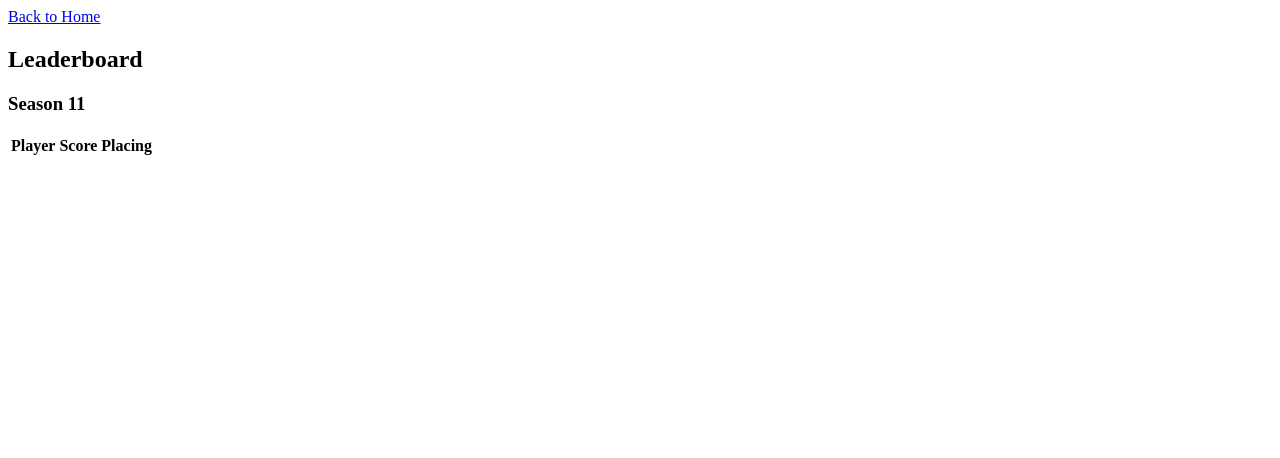
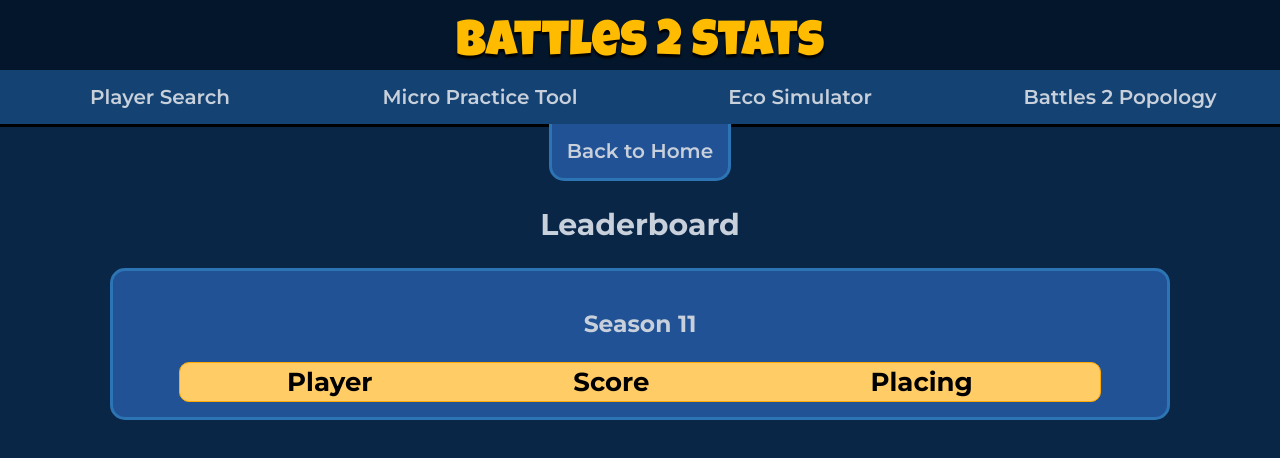
Before and after one commit to SpoonOil/b2-website, a plain HTML site: page leaderboard/leaderboard.html in a window 1280 px wide. Drawn offline with Linux system fonts and the light colour scheme; no server answers; a web font is replaced by a local one.

Commit message:
Style leaderboard page

```diff
--- a/leaderboard/leaderboard.html
+++ b/leaderboard/leaderboard.html
@@ -7,19 +7,48 @@
     <title>Leaderboard</title>
     <script src="leaderboardScript.js"></script>
     <link rel="stylesheet" href="leaderboardStyles.css">
+
+    <!-- fonts -->
+    <link rel="preconnect" href="https://fonts.googleapis.com">
+    <link rel="preconnect" href="https://fonts.gstatic.com" crossorigin>
+    <link href="https://fonts.googleapis.com/css2?family=Montserrat:ital,wght@0,100;0,200;0,300;0,400;0,500;0,600;0,700;0,800;0,900;1,100;1,200;1,300;1,400;1,500;1,600;1,700;1,800;1,900&display=swap" rel="stylesheet">
+    <link rel="preconnect" href="https://fonts.googleapis.com">
+    <link rel="preconnect" href="https://fonts.gstatic.com" crossorigin>
+    <link href="https://fonts.googleapis.com/css2?family=Luckiest+Guy&display=swap" rel="stylesheet">
+    <link rel="preconnect" href="https://fonts.googleapis.com">
+    <link rel="preconnect" href="https://fonts.gstatic.com" crossorigin>
+    <link href="https://fonts.googleapis.com/css2?family=Chivo+Mono:wght@300&family=Luckiest+Guy&display=swap" rel="stylesheet">
 </head>
 <body>
+    <header>
+        <h1 class="headerText">Battles 2 Stats</h1>
+        <section class = "toolsSection">
+            <ul class="toolList">
+                <li><a href="playerSearch/playerSearch.html">Player Search</a></li>
+                <li>Micro Practice Tool</li>
+                <li>Eco Simulator</li>
+                <li><a href="https://docs.google.com/document/d/1F2PwRxST2Y4YoHFOGBlWo5yby-qQD53dQqjpItxaAS4">Battles 2 Popology</a></li>
+            </ul>
+        </section>
+    </header>
     <section class = "leaderboardDisplay">
-        <a href="..\index.html">Back to Home</a>
+        <a href="..\index.html"><div class="backHomeButton">Back to Home</div></a>
         <h2 class="leaderboardInfoHeader">Leaderboard</h2>
+        <div class="leaderboardContainer">
             <h3 class="seasonTitle">Season 11</h3>
             <table class = "leaderboard">
+                <thead>
                     <tr class="leaderboardHeaderRow">
                         <th>Player</th>
                         <th>Score</th>
                         <th>Placing</th>
                     </tr>
+                </thead>
+                <tbody>
+
+                </tbody>
             </table>
+        </div>
     </section>
 </body>
 </html>
--- a/leaderboard/leaderboardScript.js
+++ b/leaderboard/leaderboardScript.js
@@ -29,9 +29,16 @@ function createLeaderboardPage(json) {
     for (let i = 0; i < json.body.length; i++) {
         let player = json.body[i];
         let playerRow = document.createElement('tr');
+        playerRow.classList.add('playerRow');
         let playerName = document.createElement('td');
+        playerName.classList.add('playerName');
         let playerScore = document.createElement('td');
+        playerScore.classList.add('playerScore');
         let playerPlace = document.createElement('td');
+        if (place < 4) {
+            playerPlace.classList.add(`place${place}`);
+            playerRow.classList.add('firstPlace');
+        }
         playerPlace.textContent = place;
         place++;
         playerScore.textContent = player.score;
@@ -44,6 +51,6 @@ function createLeaderboardPage(json) {
         playerRow.addEventListener('click', () => {
             window.open('../playerInfo/playerInfo.html?' + playerRow.dataset.profileURL, '_blank');
         });
-        document.querySelector('.leaderboard').appendChild(playerRow);
+        document.querySelector('.leaderboard>tbody').appendChild(playerRow);
     }
 }
--- a/leaderboard/leaderboardStyles.css
+++ b/leaderboard/leaderboardStyles.css
@@ -1,5 +1,178 @@
-.playerRow:hover {
-    background-color: teal;
-    color: white;
-    cursor: pointer;
-  }
+:root {
+  font-size: 20px;
+}
+
+html {
+  box-sizing: border-box;
+  font-family: 'Montserrat', sans-serif;
+  color: #c8d0db;
+  height: 100%;
+  width: 100%
+}
+
+body {
+  margin: 0;
+  height: 100%;
+  background-color: #0A2647;
+  display: flex;
+  flex-direction: column;
+  align-items: stretch;
+}
+
+/* Header styles */
+eader {
+  grid-area: header;
+}
+.headerText {
+  background-color: #03162c;
+  text-align: center;
+  margin: 0;
+  padding: 20px 0 0 0;
+  font-size: 2.5em;
+  color: #ffbb00;
+  font-family: 'Luckiest Guy';
+  font-weight: 100;
+  text-shadow: 0px 3px 2px black;
+}
+
+.toolList {
+  margin: 0;
+  display:flex;
+  list-style-type: none;
+  padding: 0;
+  justify-content: space-around;
+  font-size: 1em;
+  border-radius: 4px;
+}
+
+.toolList>li {
+  background-color: #144272;
+  flex: 1;
+  padding: 15px;
+  text-align: center;
+  box-shadow: 0 3px 0px black;
+}
+
+.toolList>li:hover {
+  filter: brightness(105%);
+  cursor: pointer;
+  font-weight: 600;
+  position:relative;
+  bottom: 1px;
+}
+
+.toolList>li:active {
+  filter: brightness(95%);
+  position:relative;
+  top: 1px;
+}
+
+.toolList a {
+  text-decoration: none;
+  color: #c8d0db;
+}
+
+.toolList a:visited {
+  text-decoration: inherit;
+  color: #c8d0db;
+  cursor: auto;
+}
+
+
+/* leaderboard Styles */
+.leaderboardDisplay {
+  display: flex;
+  flex-direction: column;
+  align-items: center;
+}
+
+.leaderboardContainer {
+  display: flex;
+  flex-direction: column;
+  align-items: center;
+  width: 80%;
+  background-color: #205295;
+  border-radius: 15px;
+  border: 3px solid #2C74B3;
+  padding: 15px;
+}
+
+.leaderboard {
+  flex: 1 1 50%;
+  min-width: 400px;
+  background-color: #ffcc66;
+  color: black;
+  border: 1px solid  #ffaa00;
+  border-radius: 10px;
+  width: 90%;
+}
+
+.leaderboard>tbody>tr:hover {
+  filter: brightness(90%);
+  background-color: #ecba54;
+  cursor: pointer;
+}
+
+.leaderboard tr:nth-child(odd) td {
+  background-color: #ecba54;
+}
+
+.leaderboard td {
+  text-align: center;
+}
+
+.leaderboard th {
+  font-size: 1.3em;
+}
+
+
+.playerName{
+  font-weight: bolder;
+  text-transform: uppercase;
+}
+
+.place1 {
+  color: rgb(224, 161, 0);
+  font-family: 'Luckiest Guy';
+  font-size: 1.5em;
+  text-shadow: 0 0 3px black;
+  height: 50px;
+}
+
+.place2 {
+  color: rgb(139, 140, 151);
+  font-family: 'Luckiest Guy';
+  font-size: 1.3em;
+  text-shadow: 0 0 3px rgb(143, 143, 150);
+  height: 30px;
+}
+
+.place3 {
+  color: rgb(136, 77, 0);
+  font-family: 'Luckiest Guy';
+  font-size: 1.3em;
+  text-shadow: 0 0 3px rgb(161, 76, 6);
+}
+
+.playerScore {
+  font-family: 'Chivo Mono', monospace;
+}
+
+.backHomeButton {
+  padding: 15px;
+  background-color: #205295;
+  border-radius: 0 0 15px 15px;
+  border: 3px solid #2C74B3;
+  padding: 15px;
+  border-top: none;
+}
+
+.backHomeButton, .leaderboardDisplay a, li {
+  text-decoration: none;
+  color: #c8d0db;
+  font-weight: 600;
+}
+
+.backHomeButton:hover {
+  filter: brightness(120%);
+}
```
Lines whose indentation alone changed are shown as unchanged.
